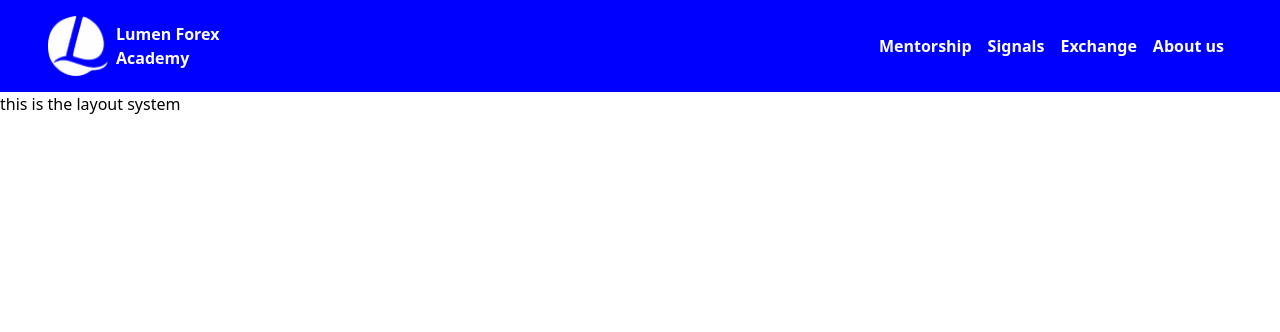
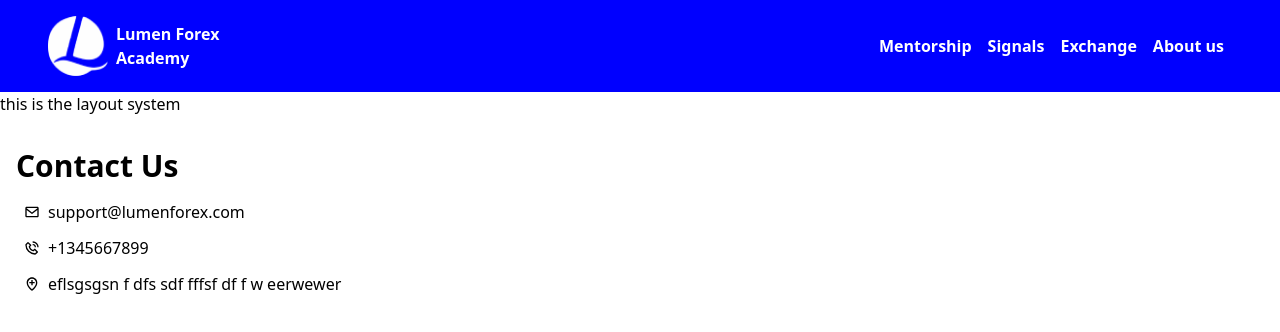
Before and after one commit to Nanocodes-Programming/forex-bang-frontend, a React (Create React App) app: page / in a window 1280 px wide. Shown: the top 332 px of the page. Built offline with nearby package versions, Linux system fonts and the light colour scheme.

Commit message:
contact in footer

```diff
--- a/package.json
+++ b/package.json
@@ -9,6 +9,7 @@
     "framer-motion": "^8.5.0",
     "react": "^18.2.0",
     "react-dom": "^18.2.0",
+    "react-icons": "^4.7.1",
     "react-router-dom": "6.4",
     "react-scripts": "5.0.1",
     "web-vitals": "^2.1.4"
--- a/src/App.js
+++ b/src/App.js
@@ -19,7 +19,7 @@ const router = createBrowserRouter([
     element: <Exchanges />,
   },
   {
-    path: "/signals",
+    path: "/signal",
     element: <Signal />,
   },
   {
--- a/src/components/Footer.jsx
+++ b/src/components/Footer.jsx
@@ -0,0 +1,38 @@
+import React from "react";
+import { BiEnvelope, BiPhoneCall, BiLocationPlus } from "react-icons/bi";
+
+const Footer = () => {
+  return (
+    <div className="flex justify-between p-[1rem]">
+      <div>
+        <ul>
+          <h1 className="my-[1rem] font-bold text-3xl">Contact Us</h1>
+          <li className="flex  items-center my-3">
+            {" "}
+            <span className="mx-2">
+              <BiEnvelope />
+            </span>{" "}
+            support@lumenforex.com
+          </li>
+          <li className="flex items-center my-3">
+            <span className="mx-2">
+              <BiPhoneCall />
+            </span>
+            +1345667899
+          </li>
+          <li className="flex items-center my-3">
+            <span className="mx-2">
+              <BiLocationPlus />
+            </span>
+            eflsgsgsn f dfs sdf fffsf df f w eerwewer{" "}
+          </li>
+        </ul>
+      </div>
+      <div></div>
+      <div></div>
+      <div></div>
+    </div>
+  );
+};
+
+export default Footer;
--- a/src/components/Layout.jsx
+++ b/src/components/Layout.jsx
@@ -1,4 +1,5 @@
 import React from "react";
+import Footer from "./Footer";
 import Nav from "./Nav";
 
 const Layout = ({ children }) => {
@@ -6,6 +7,7 @@ const Layout = ({ children }) => {
     <>
       <Nav />
       {children}
+      <Footer />
     </>
   );
 };
```
Also changed, not shown: 1 other file (tests, documents, lock files or other folders).
